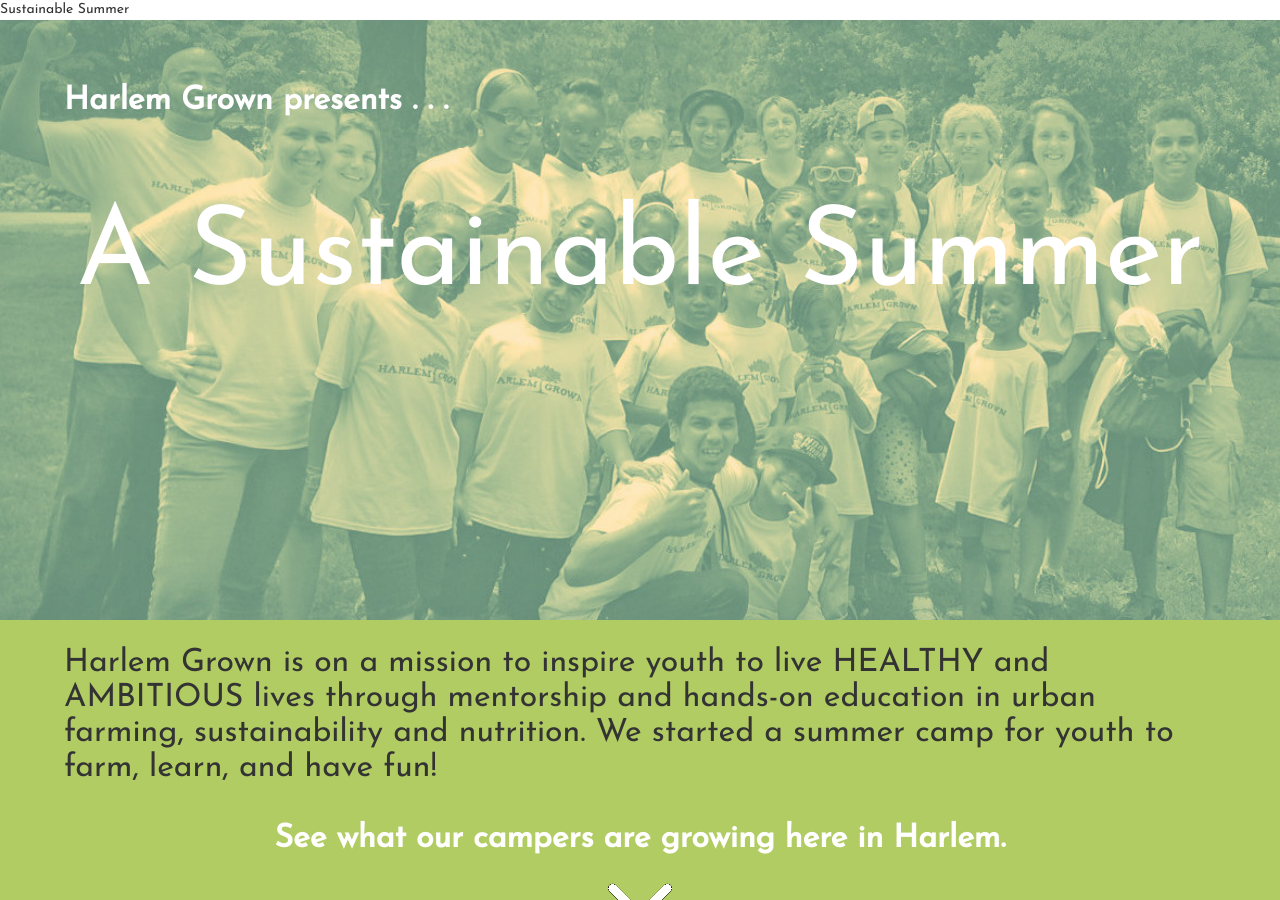
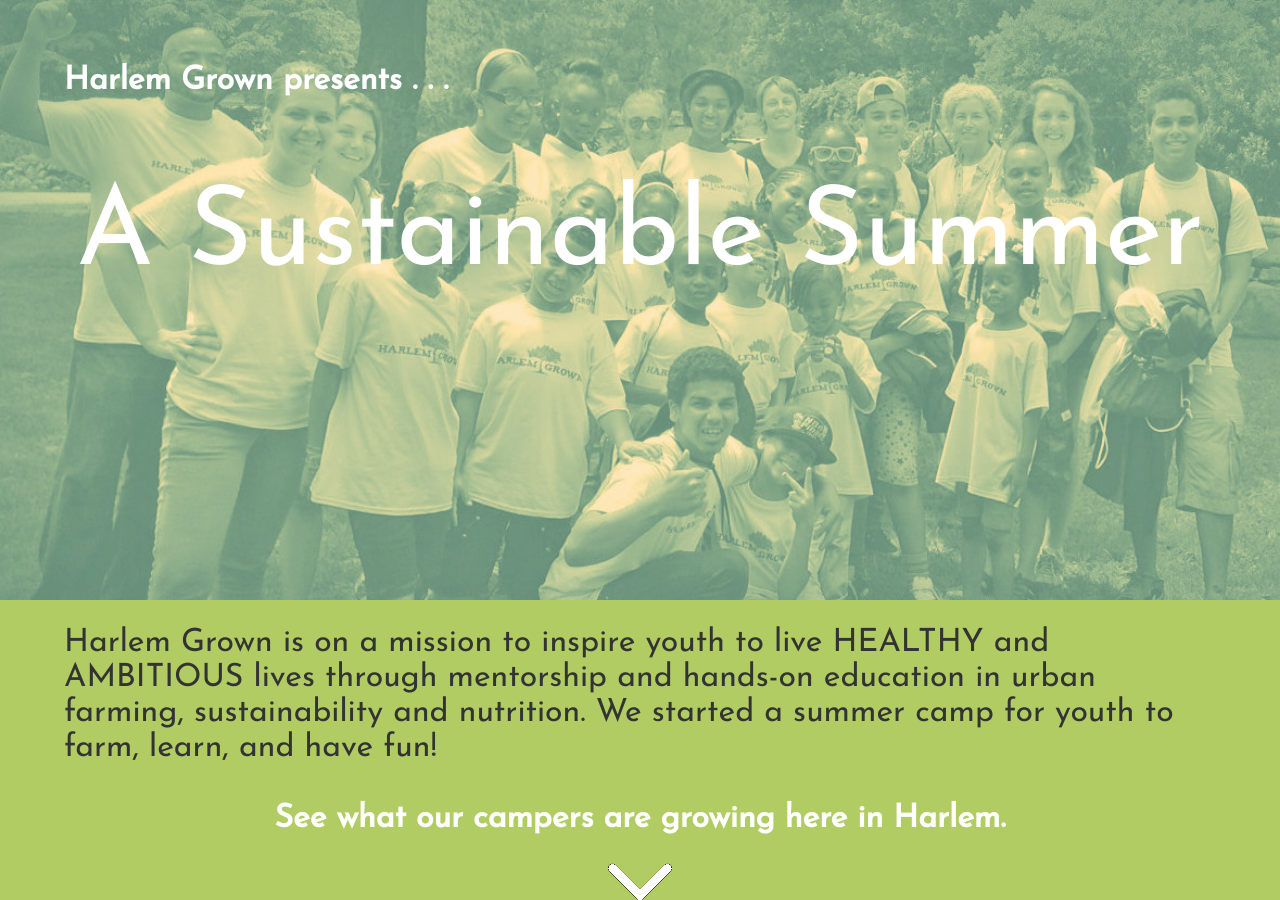
Before and after one commit to HarlemGrown/HarlemGrown.github.io, a Jekyll site: the page index.html, which Jekyll copies as it is, in a window 1280 px wide and 900 px high. Built offline with Jekyll 4.4.1, drawn with Linux system fonts in a browser that asks for light colours; nearby versions of some CDN libraries.

Commit message:
fixed mistake

```diff
--- a/index.html
+++ b/index.html
@@ -5,8 +5,8 @@
     <link href='http://fonts.googleapis.com/css?family=Josefin+Sans' rel='stylesheet' type='text/css'>
     <link rel="stylesheet" href="https://maxcdn.bootstrapcdn.com/bootstrap/3.3.2/css/bootstrap.min.css">
       <link rel='stylesheet' href='/css/grow.css'>
-      <link rel='stylesheet' href='/css/main.scss'
-    <title>Sustainable Summer</title>
+      <link rel='stylesheet' href='/css/main.scss'>
+      <title>Sustainable Summer</title>
   </head>
 
   <body>
```
